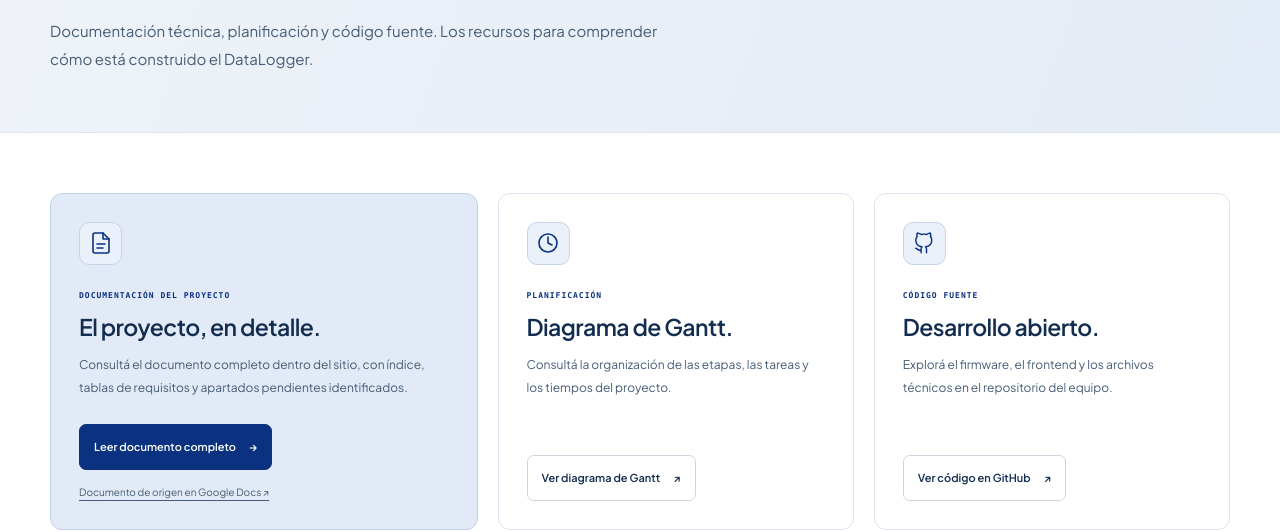
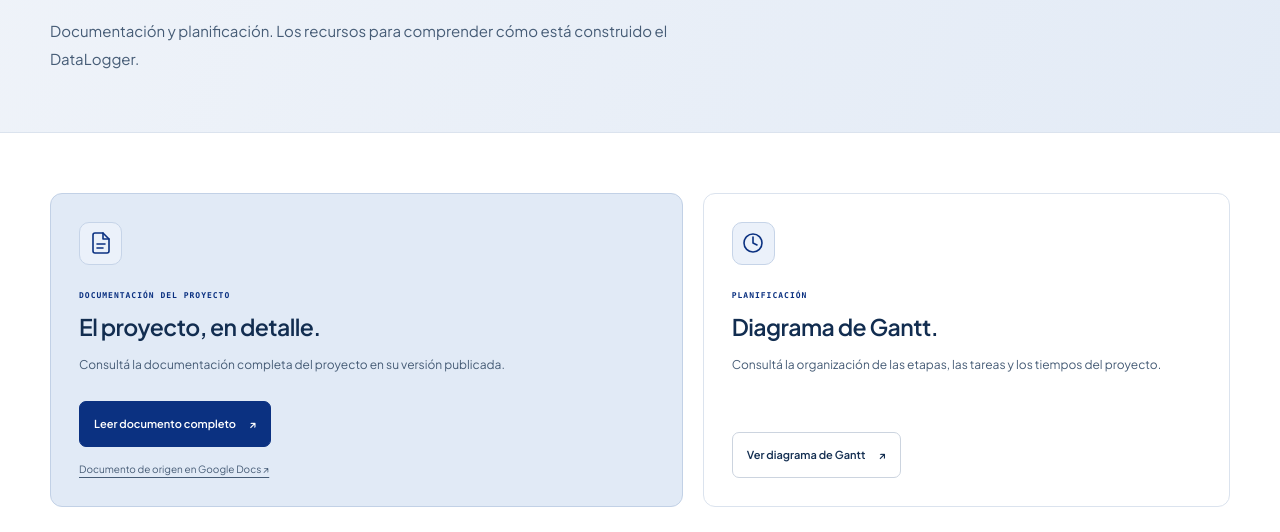
Before and after one commit to FR2311/landingDatalogger, a website: page documentacion.html in a window 1280 px wide. Shown: the part 271-803 px from the top of the page. Drawn offline with Linux system fonts and the light colour scheme.

Commit message:
Landing Final Datalogger Ultima Presentación 4/11

```diff
--- a/documentacion.html
+++ b/documentacion.html
@@ -119,7 +119,7 @@
           <p class="eyebrow">DATALOGGER / DOCUMENTACIÓN</p>
           <h1>Las bases del proyecto.</h1>
           <p class="page-lead">
-            Documentación técnica, planificación y código fuente. Los recursos
+            Documentación y planificación. Los recursos
             para comprender cómo está construido el DataLogger.
           </p>
         </div>
@@ -133,11 +133,11 @@
             <p class="eyebrow">DOCUMENTACIÓN DEL PROYECTO</p>
             <h3>El proyecto, en detalle.</h3>
             <p>
-              Consultá el documento completo dentro del sitio, con índice,
-              tablas de requisitos y apartados pendientes identificados.
+              Consultá la documentación completa del proyecto en su
+              versión publicada.
             </p>
-            <a class="button button-primary" href="documento-proyecto.html"
-              >Leer documento completo <span aria-hidden="true">→</span></a
+            <a class="button button-primary" href="https://claude.ai/artifact/FUM1c3DuGiFqgQw5Yv4ygL" target="_blank" rel="noopener noreferrer"
+              >Leer documento completo <span aria-hidden="true">↗</span></a
             >
             <a
               class="document-source-link"
@@ -163,24 +163,6 @@
               target="_blank"
               rel="noopener noreferrer"
               >Ver diagrama de Gantt <span aria-hidden="true">↗</span></a
-            >
-          </article>
-          <article class="resource-card reveal">
-            <span class="resource-icon"
-              ><svg aria-hidden="true"><use href="#i-github" /></svg
-            ></span>
-            <p class="eyebrow">CÓDIGO FUENTE</p>
-            <h3>Desarrollo abierto.</h3>
-            <p>
-              Explorá el firmware, el frontend y los archivos técnicos en el
-              repositorio del equipo.
-            </p>
-            <a
-              class="button button-secondary"
-              href="https://github.com/proyectofinal7ano-spec/G2-Datalogger-7mo-IB"
-              target="_blank"
-              rel="noopener noreferrer"
-              >Ver código en GitHub <span aria-hidden="true">↗</span></a
             >
           </article>
         </div>
@@ -275,7 +257,7 @@
   <div class="container footer-main">
     <div><a class="brand" href="index.html#inicio"><span class="brand-mark"><svg aria-hidden="true"><use href="#i-pulse" /></svg></span>Datalogger</a><p>Tu ambiente, convertido en información.</p></div>
     <nav aria-label="Recursos de ayuda"><span>PARA SEGUIR EXPLORANDO</span><a href="interfaz.html">Recorrido de los paneles</a><a href="quick-start.html">Primeros pasos</a><a href="manual.html">Manual de uso</a><a href="faq.html">Preguntas frecuentes</a></nav>
-    <nav aria-label="Documentación"><span>EL DESARROLLO</span><a href="index.html#equipo">Nuestro equipo</a><a href="documentacion.html">Documentación del proyecto</a><a href="https://github.com/proyectofinal7ano-spec/G2-Datalogger-7mo-IB" target="_blank" rel="noopener noreferrer">Repositorio <span aria-hidden="true">↗</span></a></nav>
+    <nav aria-label="Documentación"><span>EL DESARROLLO</span><a href="index.html#equipo">Nuestro equipo</a><a href="https://claude.ai/artifact/FUM1c3DuGiFqgQw5Yv4ygL" target="_blank" rel="noopener noreferrer">Documentación del proyecto</a><a href="https://github.com/proyectofinal7ano-spec/G2-Datalogger-7mo-IB" target="_blank" rel="noopener noreferrer">Repositorio <span aria-hidden="true">↗</span></a></nav>
   </div>
   <div class="container footer-bottom"><span>Datalogger · Monitoreo ambiental</span><a href="#arriba">Volver al inicio ↑</a></div>
 </footer>
--- a/styles.css
+++ b/styles.css
@@ -2627,7 +2627,7 @@ h1 {
 }
 .resources-grid {
   display: grid;
-  grid-template-columns: 1.2fr 1fr 1fr;
+  grid-template-columns: 1.2fr 1fr;
   gap: 20px;
 }
 .resource-card {
```
Also changed, not shown: documento-proyecto.html (+1 -1 lines), faq.html (+1 -1 lines), index.html (+1 -1 lines), interfaz.html (+1 -1 lines), manual.html (+1 -1 lines), quick-start.html (+1 -1 lines), tests/sales-smoke.cjs (+11 -0 lines), README.md.
